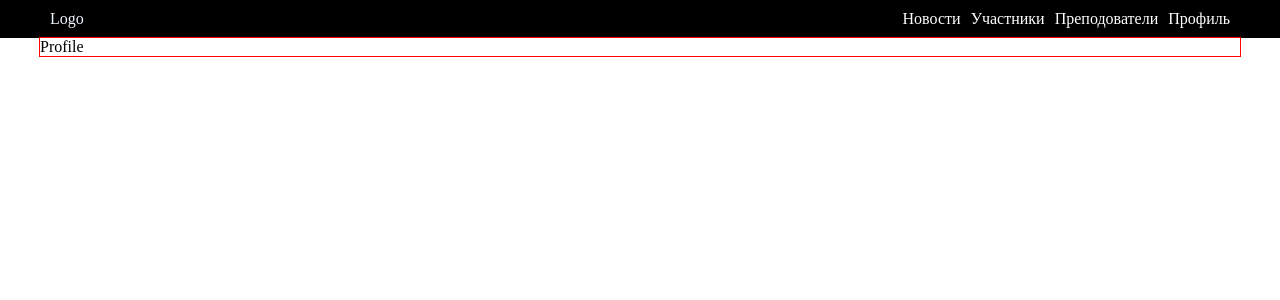
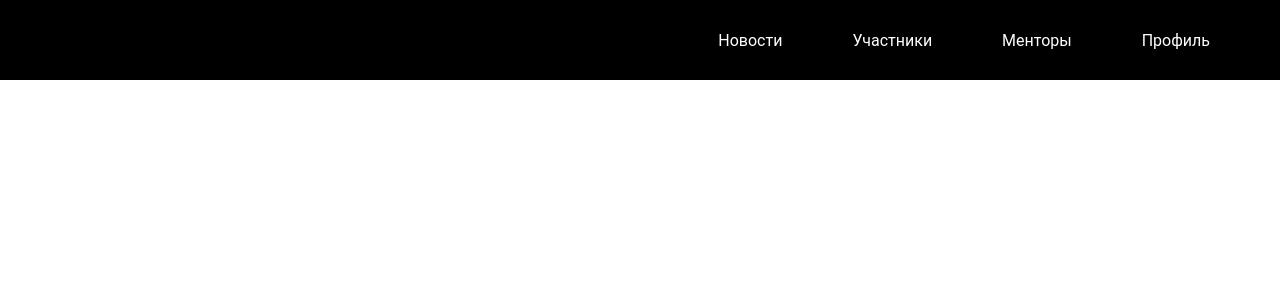
Before and after one commit to rmeizo-m/beeinterns-final-project, a React (Create React App) app: page /profile in a window 1280 px wide. Shown: the top 300 px of the page. Built offline with nearby package versions, Linux system fonts and the light colour scheme.

Commit message:
Kate-update

```diff
--- a/public/index.html
+++ b/public/index.html
@@ -2,7 +2,7 @@
 <html lang="ru">
   <head>
     <meta charset="utf-8" />
-    <link rel="icon" href="%PUBLIC_URL%/favicon.ico" />
+    <link rel="icon" href="%PUBLIC_URL%/favicon.png" />
     <meta name="viewport" content="width=device-width, initial-scale=1" />
     <meta name="theme-color" content="#000000" />
     <meta
--- a/src/components/Grid/Grid.css
+++ b/src/components/Grid/Grid.css
@@ -1,5 +1,11 @@
 .container{
-  max-width: 1200px;
+  width: 1200px;
   margin: 0 auto;
-  outline: 1px solid red;
+  display: flex;
+  justify-content: space-between;
+  align-items: center;
 }
+
+body{
+  font-family: 'Roboto', sans-serif;
+}
--- a/src/components/Header/Header.jsx
+++ b/src/components/Header/Header.jsx
@@ -1,17 +1,34 @@
 import React from 'react';
 import './header.css';
+// import logo from '../../assets/header/logo1.png';
+// import bar from '../../assets/header/hotdog.svg';
+//
+const Header = () => {
+	return (
+		<div className="header">
+            <div className="container">
 
-const Header = () => (
-  <header>
-    <div>Logo</div>
-    <nav className="">
-      <ul className="site-nav">
-        <li><a href="news">Новости</a></li>
-        <li><a href="members">Участники</a></li>
-        <li><a href="teachers">Преподователи</a></li>
-        <li><a href="profile">Профиль</a></li>
-      </ul>
-    </nav>
-  </header>
-);
+					<div className="logo-wrap">
+						{/* <img class="bar" src={bar} /> */}
+						{/* <img class="logo" src={logo} /> */}
+					</div>
+
+					<div className="title-menu">
+						Beeinterns Level1
+					</div>
+
+					<ul className="header-menu">
+						<li><a className="header-menu-item" href="news"> Новости</a></li>
+						<li><a className="header-menu-item" href="members"> Участники</a></li>
+						<li><a className="header-menu-item" href="teachers"> Менторы</a></li>
+						<li><a className="header-menu-item" href="profile"> Профиль</a></li>
+					</ul>
+
+
+            </div>
+		</div>
+
+
+	);
+}
 export default Header;
--- a/src/components/Header/header.css
+++ b/src/components/Header/header.css
@@ -1,10 +1,12 @@
-header{
+/* .header{
   display: flex;
   justify-content: space-between;
   padding: 10px 50px;
   background-color: black;
   color: aliceblue;
 }
+
+
 
 .site-nav{
   list-style-type: none;
@@ -18,4 +20,105 @@ header{
 .site-nav li > a{
   color: #fff;
   text-decoration: none;
+} */
+
+li {
+  list-style-type: none; /* Убираем маркеры */
+ }
+
+
+
+ .header{
+  position: fixed;
+  width: 100%;
+  height: 60px;
+  background-color: black;
+  display: flex;
+  justify-content: center;
+  align-items: center;
+  box-sizing: border-box;
 }
+
+.header-contant{
+  width: 100%;
+  display: flex;
+  flex-direction: row;
+  justify-content: space-between;
+  align-items: center;
+}
+
+.logo-wrap{
+  height: 60px;
+  width: 150px;
+  display: flex;
+  align-items: center;
+}
+
+.bar{
+  margin-left: 32px;
+
+}
+
+
+.logo{
+  height: 60px;
+  /* /* position: absolute;  */
+  width: auto;
+  display: none;
+}
+
+.title-menu{
+  color: white;
+  position: absolute;
+  font-size: 20px;
+  font-weight: bold;
+  margin-left: auto;
+  margin-right: auto;
+  left: 0;
+  right: 0;
+  text-align: center;
+}
+
+.header-menu{
+  display: flex;
+}
+
+.header-menu a{
+  color: white;
+  margin-left: 40px;
+  margin-right: 30px;
+  text-decoration: none;
+  display: none;
+}
+
+.header-menu a:hover{
+  font-weight: bold;
+}
+
+.header-menu a:active{
+  color: #FABC15;
+}
+
+
+@media (min-width: 768px) {
+  .logo{
+      display: block;
+  }
+
+  .header{
+      height: 80px;
+  }
+
+  .header-menu a{
+      display: block;
+  }
+
+  .bar{
+      display: none;
+  }
+
+  .title-menu{
+      display: none;
+  }
+
+}
```
Also changed, not shown: src/components/Grid/Grid.jsx (+6 -4 lines), public/favicon.png (added).
